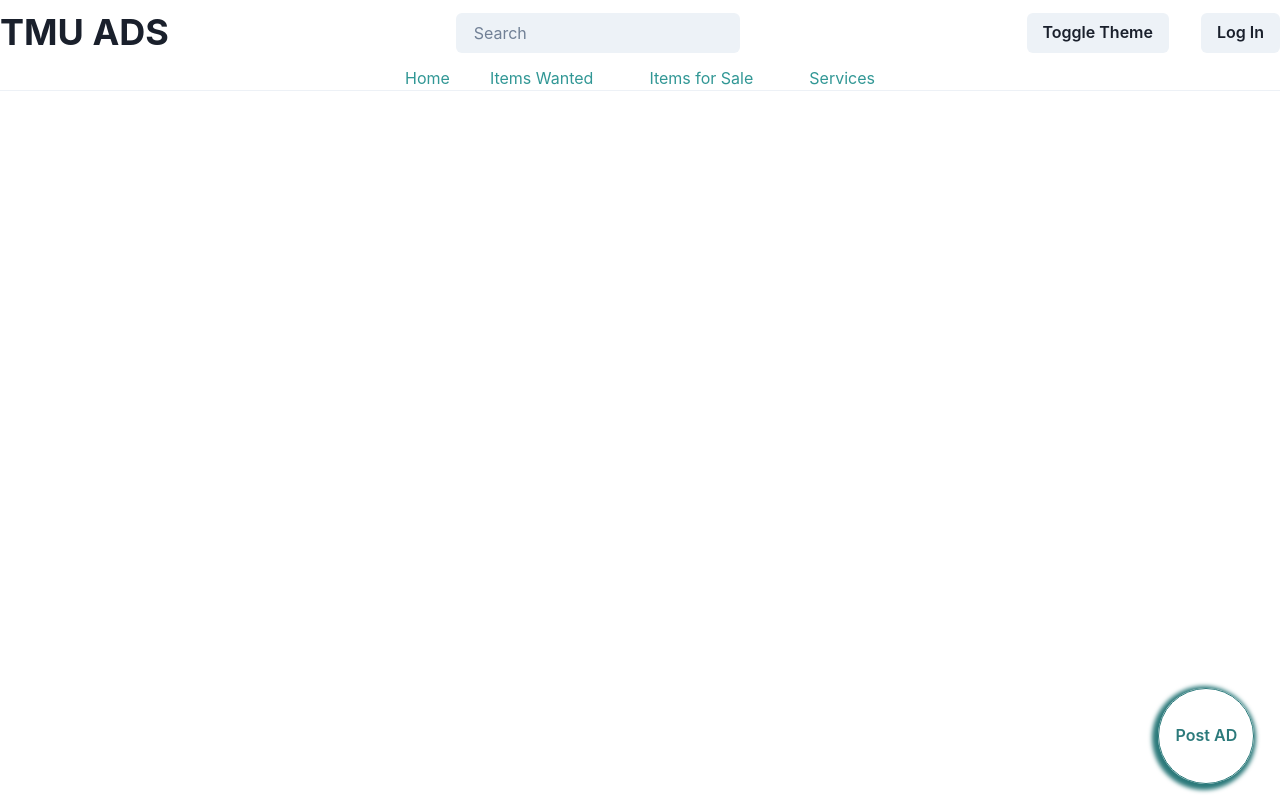
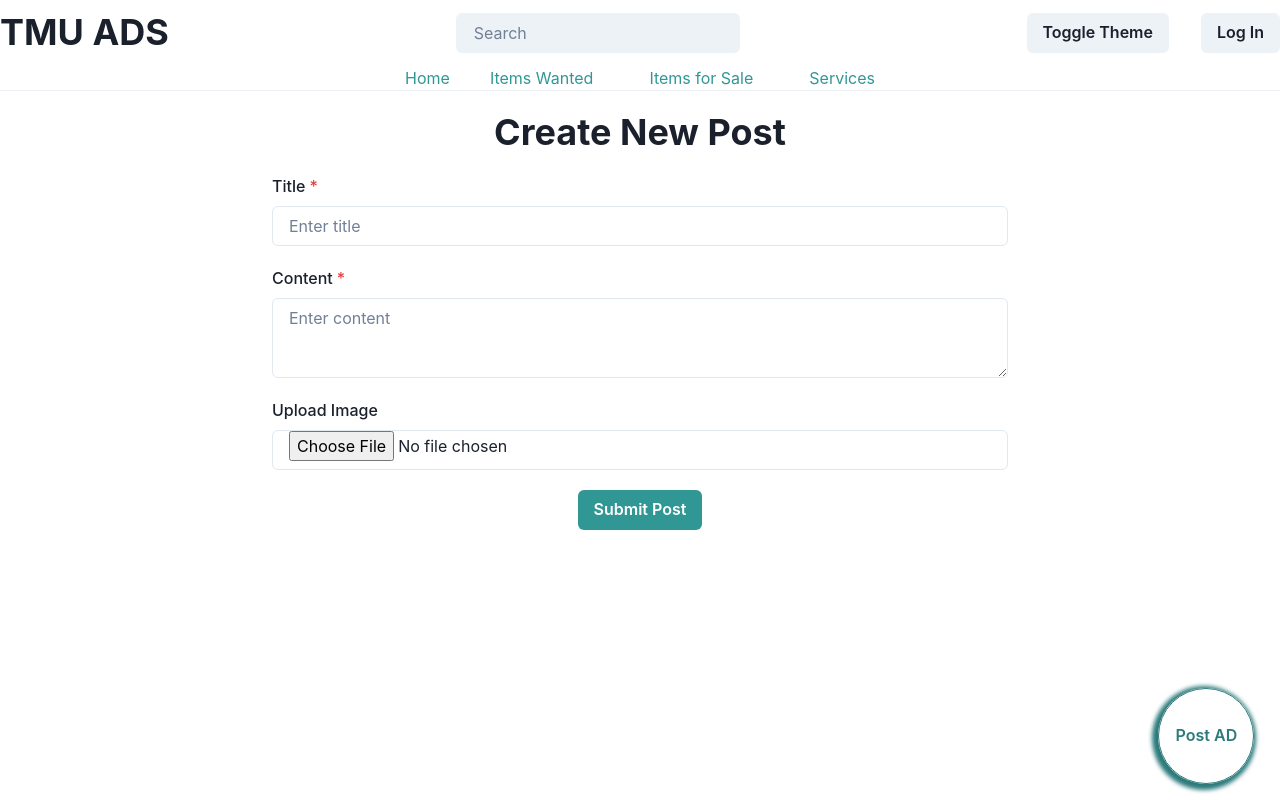
Before and after one commit to HasanMajid/tmu-ads, a React (Vite) app in the folder client/: page /newpost in a window 1280 px wide. Built offline with nearby package versions, Linux system fonts and the light colour scheme.

Commit message:
Add NewPost page and update Compose component

```diff
--- a/client/src/App.jsx
+++ b/client/src/App.jsx
@@ -7,6 +7,8 @@ import Navbar from "./components/navbar/Navbar";
 import Compose from "./components/Compose";
 import LogIn from './Pages/user/LogIn';
 import SignUp from './Pages/user/SignUp';
+import NewPost from './Pages/adPost/NewPost';
+
 
 function App() {
   return (
@@ -21,6 +23,7 @@ function App() {
           <Route path="/services" element={<Services />} />
           <Route path="/login" element={<LogIn />} />
           <Route path="/signup" element={<SignUp />} />
+          <Route path="/newpost" element={<NewPost />} />
         </Routes>
         <Compose />
       </main>
--- /dev/null
+++ b/client/src/Pages/adPost/NewPost.jsx
@@ -0,0 +1,98 @@
+import { useState } from 'react'
+import {
+    Container,
+    Heading,
+    FormControl,
+    FormLabel,
+    Input,
+    Textarea,
+    Button,
+    VStack,
+    Image,
+    Box
+} from '@chakra-ui/react'
+import { useNavigate } from "react-router-dom";
+import { useContext } from "react";
+import { UserContext } from "../../context/UserContext";
+import axios from 'axios';
+import { url } from "../../utils/constants";
+
+
+export default function NewPost() {
+    const [title, setTitle] = useState('');
+    const [content, setContent] = useState('');
+    const [image, setImage] = useState();
+    const [imageData, setImageData] = useState();
+    const { setUser } = useContext(UserContext);
+    let navigate = useNavigate();
+
+
+    //TODO: Convert image to base64
+    const convertToBase64 = (file) => {
+        return new Promise((resolve, reject) => {
+            const reader = new FileReader();
+            reader.readAsDataURL(file);
+            reader.onload = () => resolve(reader.result);
+            reader.onerror = (error) => reject(error);
+        });
+    };
+
+    const handleImageChange = async (e) => {
+        const file = e.target.files[0];//Get the file from the input, (first file from input)
+        const base64 = await convertToBase64(file)
+        console.log(base64);
+
+        // if (file) {//If file exists
+        //     setImage(URL.createObjectURL(file)); //Create a URL for the file for preview
+        //     setImageData(file);//Store the file in state for later use (e.g., submitting the form)
+        // }
+    }
+
+    const handleSubmit = async (e) => {
+        e.preventDefault();
+        const formData = new FormData();
+
+        formData.append('title', title);
+        formData.append('content', content);
+        //TO DO
+        //NEED TO ADD IMAGE
+        axios.post(url + "/adpost", formData).then((res) => {
+            // Handle success
+            console.log(res.data);
+            setUser(res.data);
+            navigate("/");
+            console.log(`SUCCESS`);
+            alert('Post submitted successfully!');
+        }).catch(err => {
+            alert(err.message);
+            console.log(`ERROR`);
+        });
+    };
+
+
+    return (
+        <Container maxW="container.md" mt={5}>
+            <VStack spacing={5} as="form" onSubmit={(e) => e.preventDefault()}>
+                <Heading>Create New Post</Heading>
+                <FormControl isRequired>
+                    <FormLabel htmlFor="postTitle">Title</FormLabel>
+                    <Input id="postTitle" placeholder="Enter title" />
+                </FormControl>
+                <FormControl isRequired>
+                    <FormLabel htmlFor="postContent">Content</FormLabel>
+                    <Textarea id="postContent" placeholder="Enter content" />
+                </FormControl>
+                <FormControl>
+                    <FormLabel>Upload Image</FormLabel>
+                    <Input type="file" accept="image/*" onChange={handleImageChange} />
+                    {image && <Box boxSize="sm">
+                    <Image src={image} alt="Preview" objectFit="cover" />
+                    </Box>}
+                </FormControl>
+                <Button type="submit" colorScheme="teal" size="md" onClick={handleSubmit}>
+                    Submit Post
+                </Button>
+            </VStack>
+        </Container>
+    )
+}
--- a/client/src/components/Compose.jsx
+++ b/client/src/components/Compose.jsx
@@ -1,3 +1,32 @@
+import React from 'react';
+import { Button, Box } from "@chakra-ui/react";
+import { useNavigate } from 'react-router-dom'; // Import useNavigate
+
+function Compose() {//Define function
+  const navigate = useNavigate(); //Assign function to const
+
+  // Handler function for the button click
+  const handleClick = () => {
+    navigate('/NewPost');//Navigate to NewPost.
+  };
+
+  return (
+    <Box style={{ position: 'fixed', bottom: '2%', right: '2%' }}>
+      <Button
+        boxShadow={"-2px 2px 4px 4px"}
+        colorScheme='teal' variant='outline'
+        style={{borderRadius: "50%", height: "6rem", width: "6rem"}}
+        onClick={handleClick}
+      >
+        Post AD
+      </Button>
+    </Box>
+  );
+}
+
+export default Compose
+
+/*Before I broke stuff
 import { Button, Box } from "@chakra-ui/react";
 
 function Compose() {
@@ -9,3 +38,4 @@ function Compose() {
 }
 
 export default Compose
+*/
```
